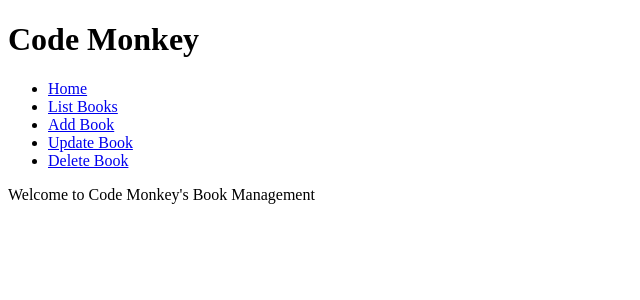
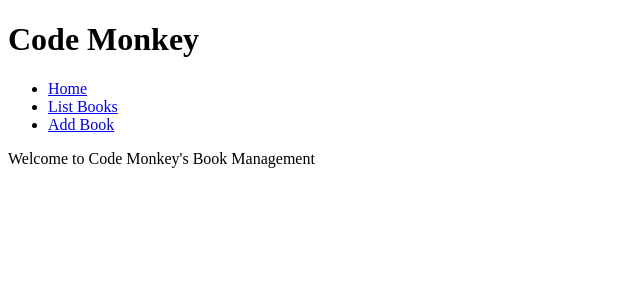
Before and after one commit to eduardomanrique/code-monkey-react-test, a React (Create React App) app: page / in a window 1280 px wide. Shown: the top 300 px of the page, without its empty margins (0-640 px from the left). Built offline with nearby package versions, Linux system fonts and the light colour scheme.

Commit message:
Fix routing issue for updating books

```diff
--- a/src/App.js
+++ b/src/App.js
@@ -15,15 +15,12 @@ function App() {
             <li><Link to='/'>Home</Link></li>
             <li><Link to='/books'>List Books</Link></li>
             <li><Link to='/add-book'>Add Book</Link></li>
-            <li><Link to='/update-book'>Update Book</Link></li>
-            <li><Link to='/delete-book'>Delete Book</Link></li>
           </ul>
         </nav>
         <Routes>
           <Route path='/books' element={<BooksList />} />
           <Route path='/add-book' element={<AddBookForm />} />
-          <Route path='/update-book' element={<UpdateBookForm />} />
-          <Route path='/delete-book' element={<DeleteBook />} />
+          <Route path='/update-book/:bookId' element={<UpdateBookForm />} />
           <Route path='/' element={<div>Welcome to Code Monkey's Book Management</div>} />
         </Routes>
       </div>
```
